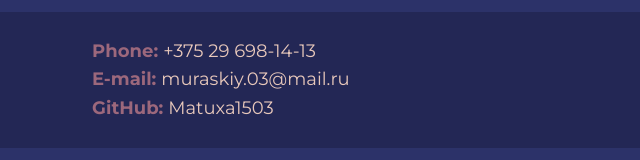
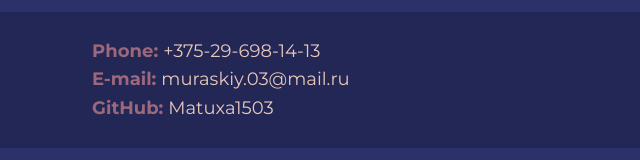
Before and after one commit to Matuxa1503/rsschool-cv, a plain HTML site: page index.html in a window 1280 px wide. Shown: the part 1529-1689 px from the top of the page, 332-972 px from the left. Drawn offline with Linux system fonts and the light colour scheme.

Commit message:
feat: modified index.html

```diff
--- a/index.html
+++ b/index.html
@@ -202,7 +202,7 @@
 				<div class="main__content">
 					<h2 class="main__left-title">Contacts</h2>
 					<div class="main__right-content">
-						<div class="contacts__info"><a href="tel:+37529698-14-15"  target="_blank"><b>Phone:</b>+375 29 698-14-13</a></div>
+						<div class="contacts__info"><a href="tel:+37529698-14-15"  target="_blank"><b>Phone:</b>+375-29-698-14-13</a></div>
 						<div class="contacts__info"><a href="mailto:muravskiy.03@mail.ru"  target="_blank"><b>E-mail:</b>muraskiy.03@mail.ru</a></div>
 						<div class="contacts__info"><a href="https://github.com/Matuxa1503"  target="_blank"><b>GitHub:</b>Matuxa1503</a></div>
 					</div>  <!-- /main__right-content -->
```
